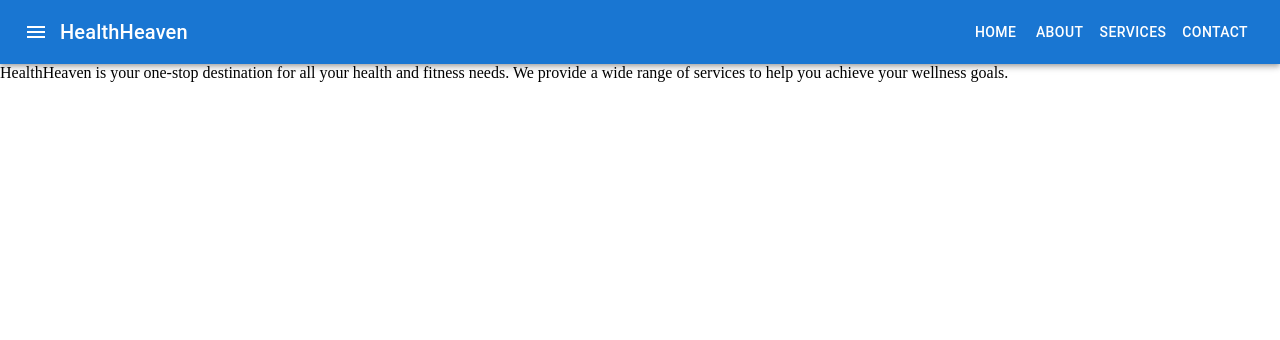
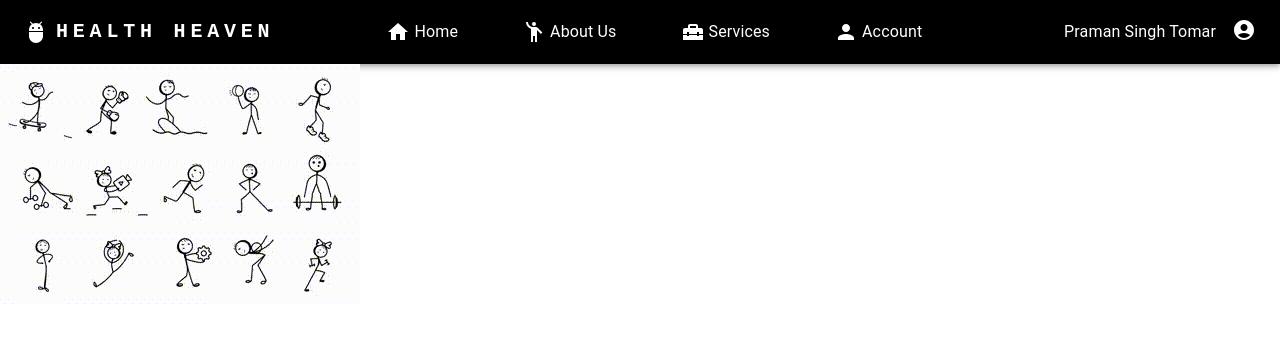
Before and after one commit to prashant07102002/Health_Heaven_Client, a React (Create React App) app: page / in a window 1280 px wide. Shown: the top 340 px of the page. Built offline with nearby package versions, Linux system fonts and the light colour scheme.

Commit message:
updated navbar

```diff
--- a/src/components/Navbar.jsx
+++ b/src/components/Navbar.jsx
@@ -1,60 +1,189 @@
-import React from 'react';
+import * as React from 'react';
 import AppBar from '@mui/material/AppBar';
+import Box from '@mui/material/Box';
 import Toolbar from '@mui/material/Toolbar';
+import IconButton from '@mui/material/IconButton';
 import Typography from '@mui/material/Typography';
-import Button from '@mui/material/Button';
-import IconButton from '@mui/material/IconButton';
-import MenuIcon from '@mui/icons-material/Menu';
-import { makeStyles } from '@mui/styles';
+import Menu from '@mui/material/Menu';
+import Container from '@mui/material/Container';
+import Avatar from '@mui/material/Avatar';
+import Tooltip from '@mui/material/Tooltip';
+import MenuItem from '@mui/material/MenuItem';
+import AdbIcon from '@mui/icons-material/Adb';
+import EmojiPeopleIcon from '@mui/icons-material/EmojiPeople';
+import HomeIcon from '@mui/icons-material/Home';
+import AccountCircleIcon from '@mui/icons-material/AccountCircle';
+import PersonIcon from '@mui/icons-material/Person';
+import HomeRepairServiceIcon from '@mui/icons-material/HomeRepairService';
 
-// Define custom styles
-const useStyles = makeStyles((theme) => ({
-  root: {
-    flexGrow: 1,
-  },
-  appBar: {
-    backgroundColor: '#333', // Change the background color
-  },
-  title: {
-    flexGrow: 1,
-  }
-}));
+const settings = ['Profile', 'Account', 'Dashboard', 'Logout'];
 
-const Navbar = () => {
-  const classes = useStyles();
+function ResponsiveAppBar() {
+  const [anchorElUser, setAnchorElUser] = React.useState(null);
+
+  const handleOpenUserMenu = (event) => {
+    setAnchorElUser(event.currentTarget);
+  };
+
+  const handleCloseUserMenu = () => {
+    setAnchorElUser(null);
+  };
 
   return (
-    <div className={classes.root}>
-      <AppBar position="static" className={classes.appBar}>
-        <Toolbar>
-          <IconButton
-            size="large"
-            edge="start"
-            color="inherit"
-            aria-label="menu"
-            className={classes.menuButton}
+    <AppBar position="static" sx={{backgroundColor: 'black'}}>
+      <Container maxWidth="xl">
+        <Toolbar disableGutters>
+          <AdbIcon sx={{ display: { xs: 'none', md: 'flex' }, mr: 1 }} />
+          <Typography
+            variant="h6"
+            noWrap
+            component="a"
+            href="#app-bar-with-responsive-menu"
+            sx={{
+              mr: 2,
+              display: { xs: 'none', md: 'flex' },
+              fontFamily: 'monospace',
+              fontWeight: 700,
+              letterSpacing: '.3rem',
+              color: 'inherit',
+              textDecoration: 'none',
+            }}
           >
-            <MenuIcon />
-          </IconButton>
-          <Typography variant="h6" className={classes.title}>
-            HealthHeaven
+            HEALTH HEAVEN
           </Typography>
-          <Button color="inherit" className={classes.navButton}>
-            Home
-          </Button>
-          <Button color="inherit" className={classes.navButton}>
-            About
-          </Button>
-          <Button color="inherit" className={classes.navButton}>
-            Services
-          </Button>
-          <Button color="inherit" className={classes.navButton}>
-            Contact
-          </Button>
+
+          {/* Nav Items For NonMobileScreens */}
+
+          <Box sx={{ flexGrow: 1, display: { xs: 'flex' }, justifyContent: 'flex-start', gap: '2rem' }}>
+            <Box
+              sx={{
+                display: 'flex',
+                flexDirection: 'row',
+                padding: '0.5rem 1rem',
+                ml: '5rem',
+                '&:hover':{
+                  backgroundColor: '#1b1b1b',
+                  cursor: 'pointer'
+                },
+                borderRadius: '0.25rem'
+              }}
+            >
+                <HomeIcon />
+                <Typography sx={{ml: '0.25rem'}}>
+                  Home
+                </Typography>
+            </Box>
+
+            <Box
+              sx={{
+                display: 'flex',
+                flexDirection: 'row',
+                padding: '0.5rem 1rem',
+                '&:hover':{
+                  backgroundColor: '#1b1b1b',
+                  cursor: 'pointer'
+                },
+                borderRadius: '0.25rem'
+              }}
+            >
+                <EmojiPeopleIcon />
+                <Typography sx={{ml: '0.25rem'}}>
+                  About Us
+                </Typography>
+            </Box>
+
+            <Box
+              sx={{
+                display: 'flex',
+                flexDirection: 'row',
+                padding: '0.5rem 1rem',
+                '&:hover':{
+                  backgroundColor: '#1b1b1b',
+                  cursor: 'pointer'
+                },
+                borderRadius: '0.25rem'
+              }}
+            >
+                <HomeRepairServiceIcon />
+                <Typography sx={{ml: '0.25rem'}}>
+                  Services
+                </Typography>
+            </Box>
+
+            <Box
+              sx={{
+                display: 'flex',
+                flexDirection: 'row',
+                padding: '0.5rem 1rem',
+                '&:hover':{
+                  backgroundColor: '#1b1b1b',
+                  cursor: 'pointer'
+                },
+                borderRadius: '0.25rem'
+              }}
+            >
+                <PersonIcon />
+                <Typography sx={{ml: '0.25rem'}}>
+                  Account
+                </Typography>
+            </Box>
+          </Box>
+
+          <Box>
+            <Typography>
+              Praman Singh Tomar
+            </Typography>
+          </Box>
+
+          {/* <Box
+              sx={{
+                display: 'flex',
+                backgroundColor: '#333333',
+                flexDirection: 'row',
+                padding: '0.5rem 1rem',
+                '&:hover':{
+                  cursor: 'pointer'
+                },
+                borderRadius: '0.25rem',
+                ml: '1rem'
+              }}
+            >
+              <LogoutIcon />
+              <Typography sx={{ml: '0.25rem'}}>
+                Logout
+              </Typography>
+          </Box> */}
+
+          <Box sx={{ flexGrow: 0, ml: '1rem' }}>
+            <Tooltip title="Open settings" onClick={handleOpenUserMenu} sx={{ p: 0 }}>
+              <AccountCircleIcon />
+            </Tooltip>
+            <Menu
+              sx={{ mt: '45px' }}
+              id="menu-appbar"
+              anchorEl={anchorElUser}
+              anchorOrigin={{
+                vertical: 'top',
+                horizontal: 'right',
+              }}
+              keepMounted
+              transformOrigin={{
+                vertical: 'top',
+                horizontal: 'right',
+              }}
+              open={Boolean(anchorElUser)}
+              onClose={handleCloseUserMenu}
+            >
+              {settings.map((setting) => (
+                <MenuItem key={setting} onClick={handleCloseUserMenu}>
+                  <Typography textAlign="center">{setting}</Typography>
+                </MenuItem>
+              ))}
+            </Menu>
+          </Box>
         </Toolbar>
-      </AppBar>
-    </div>
+      </Container>
+    </AppBar>
   );
-};
-
-export default Navbar;
+}
+export default ResponsiveAppBar;
--- a/src/index.css
+++ b/src/index.css
@@ -3,3 +3,8 @@
     padding: 0;
     box-sizing: border-box;
 }
+
+html, body, .App, #root{
+    height: 100%;
+    width: 100%;
+}
--- a/src/scenes/Home.jsx
+++ b/src/scenes/Home.jsx
@@ -1,12 +1,16 @@
 import React from 'react'
 import Navbar from '../components/Navbar';
+import imageUrl from '../Assets/home_gif.gif';
 
 const Home = () => {
   return (
     <>
     <Navbar />
-    HealthHeaven is your one-stop destination for all your health and fitness needs.
-        We provide a wide range of services to help you achieve your wellness goals.
+    <img src={imageUrl} alt="Computer man"
+      style={{
+        objectFit: 'cover'
+      }}
+    />
     </>
   )
 }
```
Also changed, not shown: src/Assets/home_gif.gif (added).
